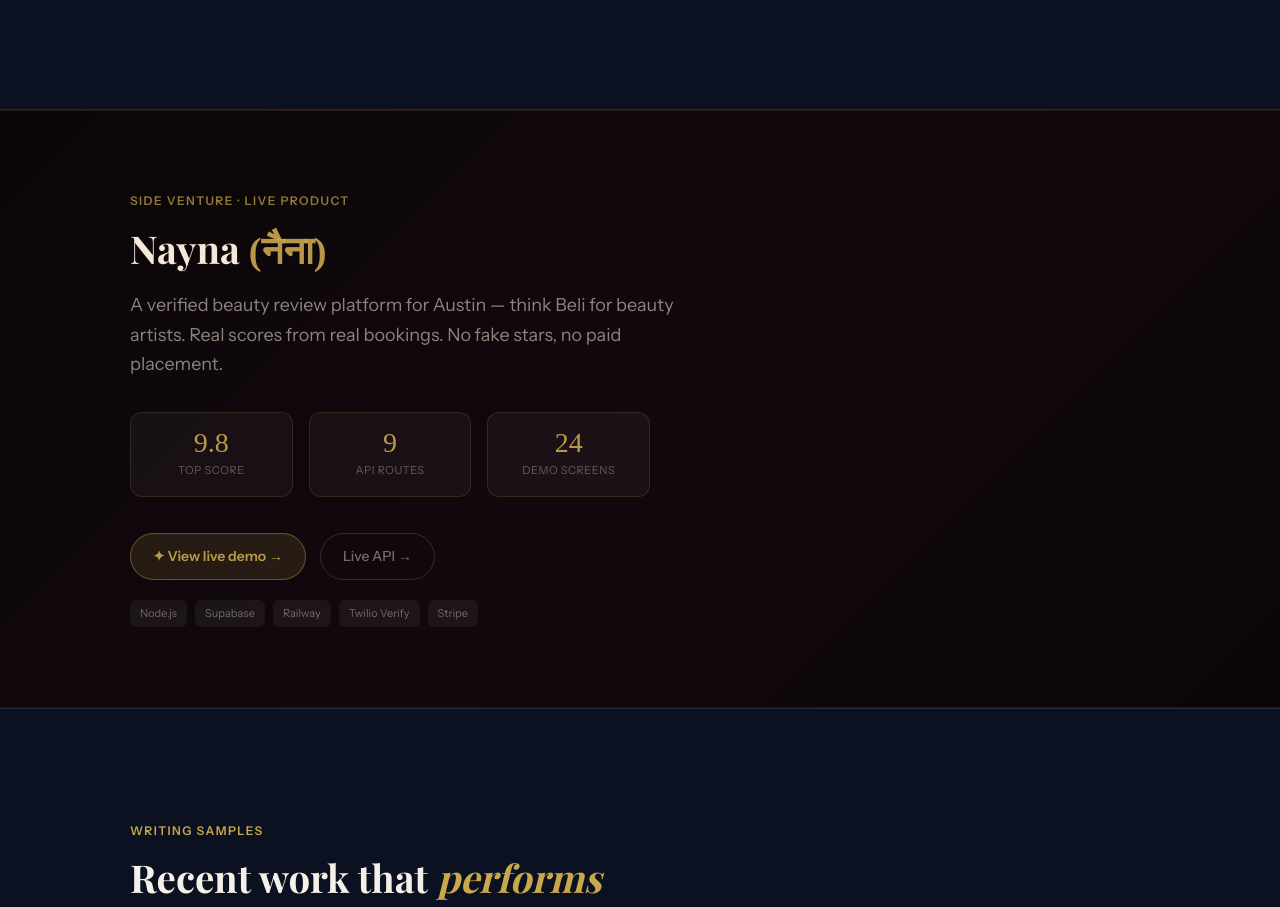
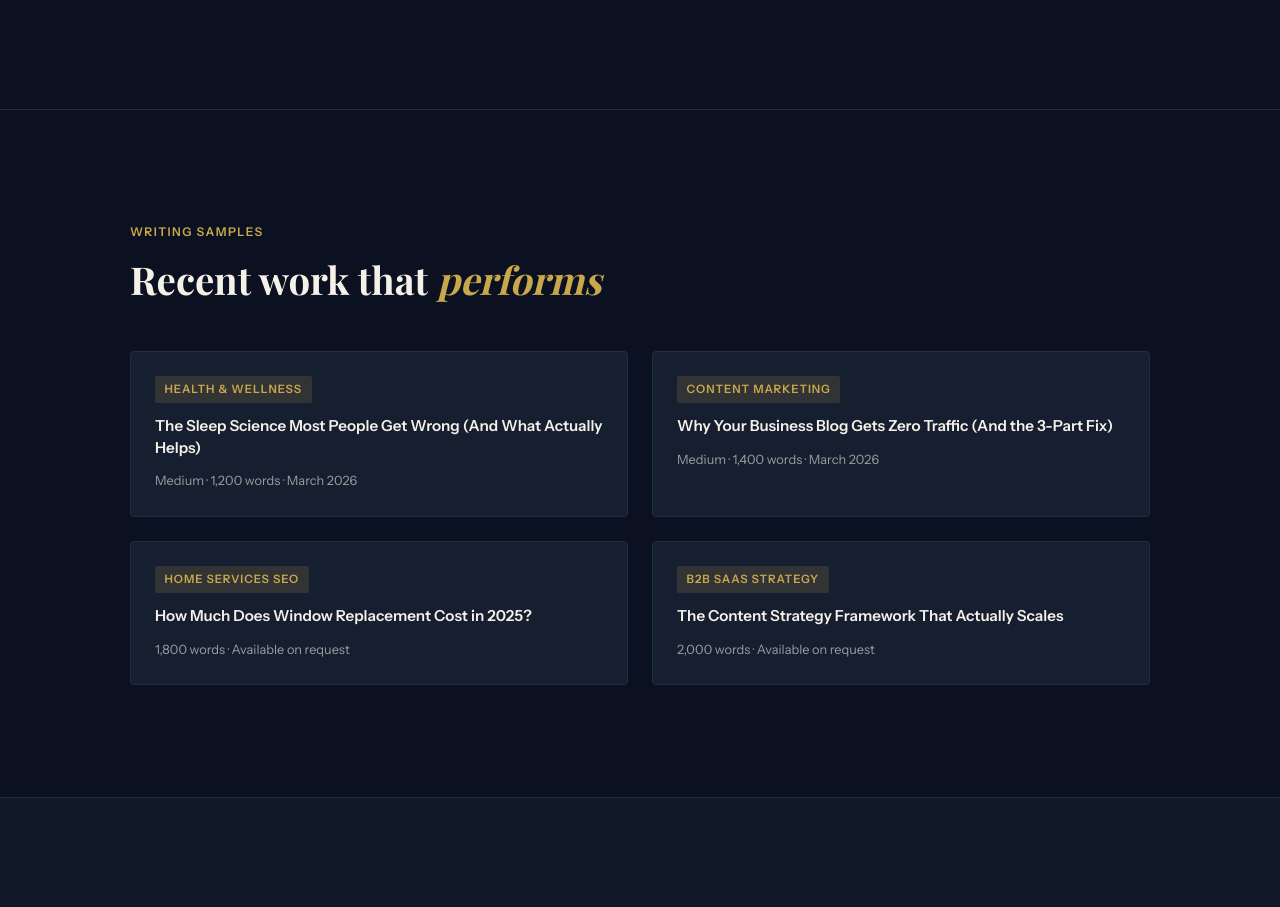
Before and after one commit to draconicdidi/draconicdidi.github.io, a plain HTML site: page index.html in a window 1280 px wide. Shown: the part 3280-4187 px from the top of the page. Drawn offline with nearby package versions, Linux system fonts and the light colour scheme; a web font is replaced by a local one.

Commit message:
revert: remove Nayna section from public portfolio

```diff
--- a/index.html
+++ b/index.html
@@ -286,41 +286,6 @@
 
 <div class="divider"></div>
 
-<section id="nayna" style="background:linear-gradient(135deg,#0a0608 0%,#12080e 50%,#0a0608 100%);padding:80px 0;border-top:1px solid rgba(201,168,76,.1);border-bottom:1px solid rgba(201,168,76,.1)">
-  <div class="container">
-    <div class="section-label" style="color:rgba(201,168,76,.7)">Side venture · Live product</div>
-    <h2 style="color:#F5E8D8">Nayna <span style="font-family:'Cormorant Garamond',serif;color:rgba(201,168,76,.9)">(नैना)</span></h2>
-    <p style="color:rgba(245,232,216,.55);font-size:18px;max-width:580px;margin:0 0 32px;line-height:1.65">A verified beauty review platform for Austin — think Beli for beauty artists. Real scores from real bookings. No fake stars, no paid placement.</p>
-    <div style="display:grid;grid-template-columns:repeat(3,1fr);gap:16px;margin-bottom:36px;max-width:520px">
-      <div style="background:rgba(255,255,255,.04);border:1px solid rgba(201,168,76,.15);border-radius:12px;padding:16px;text-align:center">
-        <div style="font-family:'Cormorant Garamond',serif;font-size:28px;color:rgba(201,168,76,.9);line-height:1">9.8</div>
-        <div style="font-size:11px;color:rgba(245,232,216,.35);margin-top:4px;text-transform:uppercase;letter-spacing:.5px">Top score</div>
-      </div>
-      <div style="background:rgba(255,255,255,.04);border:1px solid rgba(201,168,76,.15);border-radius:12px;padding:16px;text-align:center">
-        <div style="font-family:'Cormorant Garamond',serif;font-size:28px;color:rgba(201,168,76,.9);line-height:1">9</div>
-        <div style="font-size:11px;color:rgba(245,232,216,.35);margin-top:4px;text-transform:uppercase;letter-spacing:.5px">API routes</div>
-      </div>
-      <div style="background:rgba(255,255,255,.04);border:1px solid rgba(201,168,76,.15);border-radius:12px;padding:16px;text-align:center">
-        <div style="font-family:'Cormorant Garamond',serif;font-size:28px;color:rgba(201,168,76,.9);line-height:1">24</div>
-        <div style="font-size:11px;color:rgba(245,232,216,.35);margin-top:4px;text-transform:uppercase;letter-spacing:.5px">Demo screens</div>
-      </div>
-    </div>
-    <div style="display:flex;gap:14px;flex-wrap:wrap">
-      <a href="https://draconicdidi.github.io/nayna.html" target="_blank" style="display:inline-flex;align-items:center;gap:8px;background:rgba(201,168,76,.12);border:1.5px solid rgba(201,168,76,.4);border-radius:100px;padding:11px 22px;font-size:14px;font-weight:600;color:rgba(201,168,76,.9);text-decoration:none;transition:all .2s" onmouseover="this.style.background='rgba(201,168,76,.2)'" onmouseout="this.style.background='rgba(201,168,76,.12)'">✦ View live demo →</a>
-      <a href="https://nayna-backend-production.up.railway.app/artists/rankings" target="_blank" style="display:inline-flex;align-items:center;gap:8px;background:transparent;border:1.5px solid rgba(245,232,216,.15);border-radius:100px;padding:11px 22px;font-size:14px;font-weight:500;color:rgba(245,232,216,.45);text-decoration:none;transition:all .2s" onmouseover="this.style.borderColor='rgba(245,232,216,.3)';this.style.color='rgba(245,232,216,.7)'" onmouseout="this.style.borderColor='rgba(245,232,216,.15)';this.style.color='rgba(245,232,216,.45)'">Live API →</a>
-    </div>
-    <div style="margin-top:20px;display:flex;gap:8px;flex-wrap:wrap">
-      <span style="background:rgba(255,255,255,.05);border-radius:6px;padding:4px 10px;font-size:11px;color:rgba(245,232,216,.4)">Node.js</span>
-      <span style="background:rgba(255,255,255,.05);border-radius:6px;padding:4px 10px;font-size:11px;color:rgba(245,232,216,.4)">Supabase</span>
-      <span style="background:rgba(255,255,255,.05);border-radius:6px;padding:4px 10px;font-size:11px;color:rgba(245,232,216,.4)">Railway</span>
-      <span style="background:rgba(255,255,255,.05);border-radius:6px;padding:4px 10px;font-size:11px;color:rgba(245,232,216,.4)">Twilio Verify</span>
-      <span style="background:rgba(255,255,255,.05);border-radius:6px;padding:4px 10px;font-size:11px;color:rgba(245,232,216,.4)">Stripe</span>
-    </div>
-  </div>
-</section>
-
-<div class="divider"></div>
-
 <section id="work">
   <div class="container">
     <div class="section-label">Writing samples</div>
```
